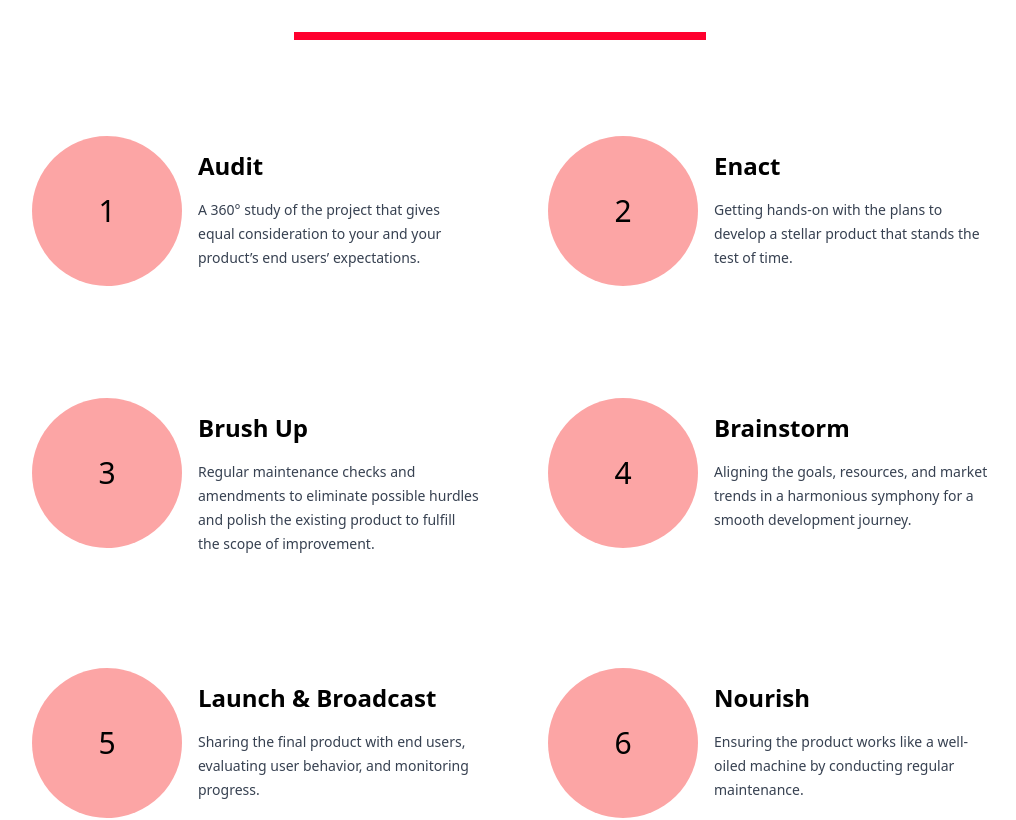
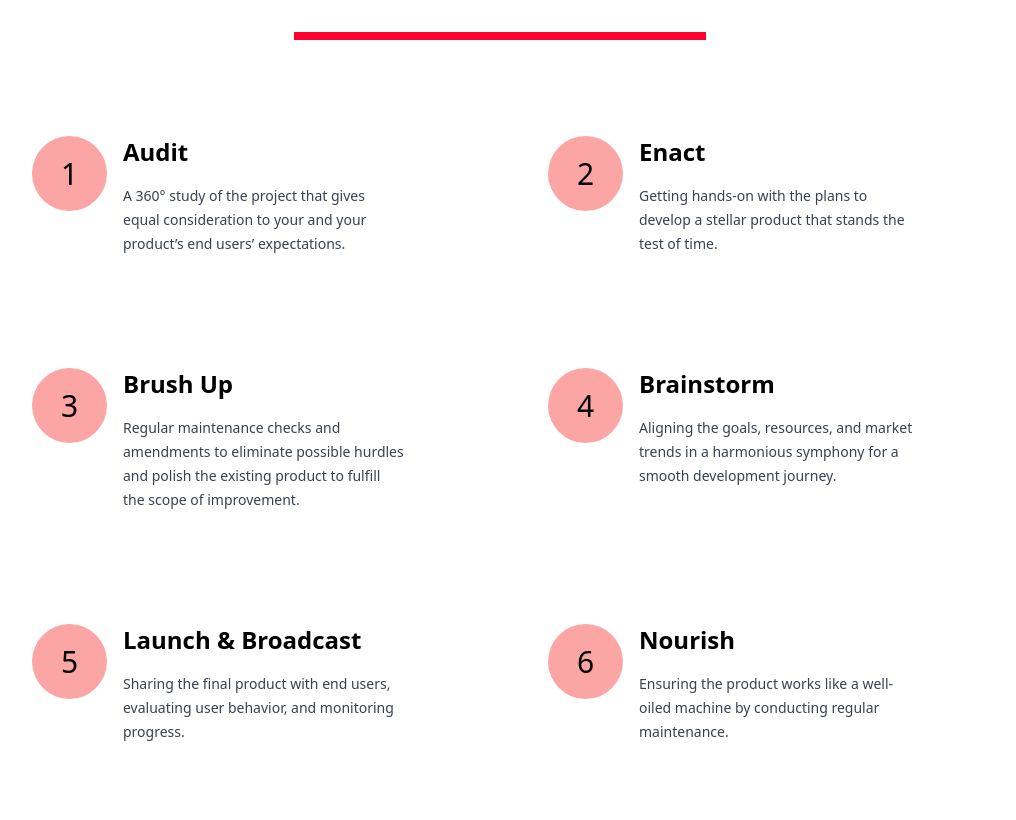
Before and after one commit to rkcoola792/media-dynox-revamped, a React (Vite) app: page / in a window 1280 px wide. Shown: the part 4360-5180 px from the top of the page, without its empty margins (140-1156 px from the left). Built offline with nearby package versions, Linux system fonts and the light colour scheme; the HTML template or start-up script is replaced by a standard one.

Commit message:
break throuh circle smaller

```diff
--- a/src/components/BreakThrough/BreakThrough.jsx
+++ b/src/components/BreakThrough/BreakThrough.jsx
@@ -7,7 +7,7 @@ const BreakThrough = ({step,heading,subheading}) => {
     <section>
       <div className="break-through flex gap-4 mb-16 ">
         <motion.div
-          className="  flex justify-center items-center left-circle bg-red-300 h-[150px] w-[150px] rounded-[50%] text-3xl hover:bg-mainred hover:text-white cursor-pointer transition duration-200 ease-linear hover:ease-linear"
+          className="  flex justify-center items-center left-circle bg-red-300 h-[75px] w-[75px] rounded-[50%] text-3xl hover:bg-mainred hover:text-white cursor-pointer transition duration-200 ease-linear hover:ease-linear"
           initial={{ opacity: 0, y: 75 }}
           whileInView={{ opacity: 1, y: 0 }}
           whileHover={{
@@ -21,7 +21,7 @@ const BreakThrough = ({step,heading,subheading}) => {
         </motion.div>
 
         <motion.div
-          className="right-div  flex flex-col gap-4  mt-[14px] w-[60%]"
+          className="right-div  flex flex-col gap-4   w-[60%]"
           initial={{ opacity: 0, y: 75 }}
           whileInView={{ opacity: 1, y: 0 }}
           transition={{ duration: 0.3, delay: 0.1  }}
--- a/src/components/Pages/Company/AboutUS/AboutUS.jsx
+++ b/src/components/Pages/Company/AboutUS/AboutUS.jsx
@@ -3,7 +3,7 @@ import React from 'react'
 const AboutUS = () => {
   return (
     <div>
-      About Us
+
     </div>
   )
 }
```
